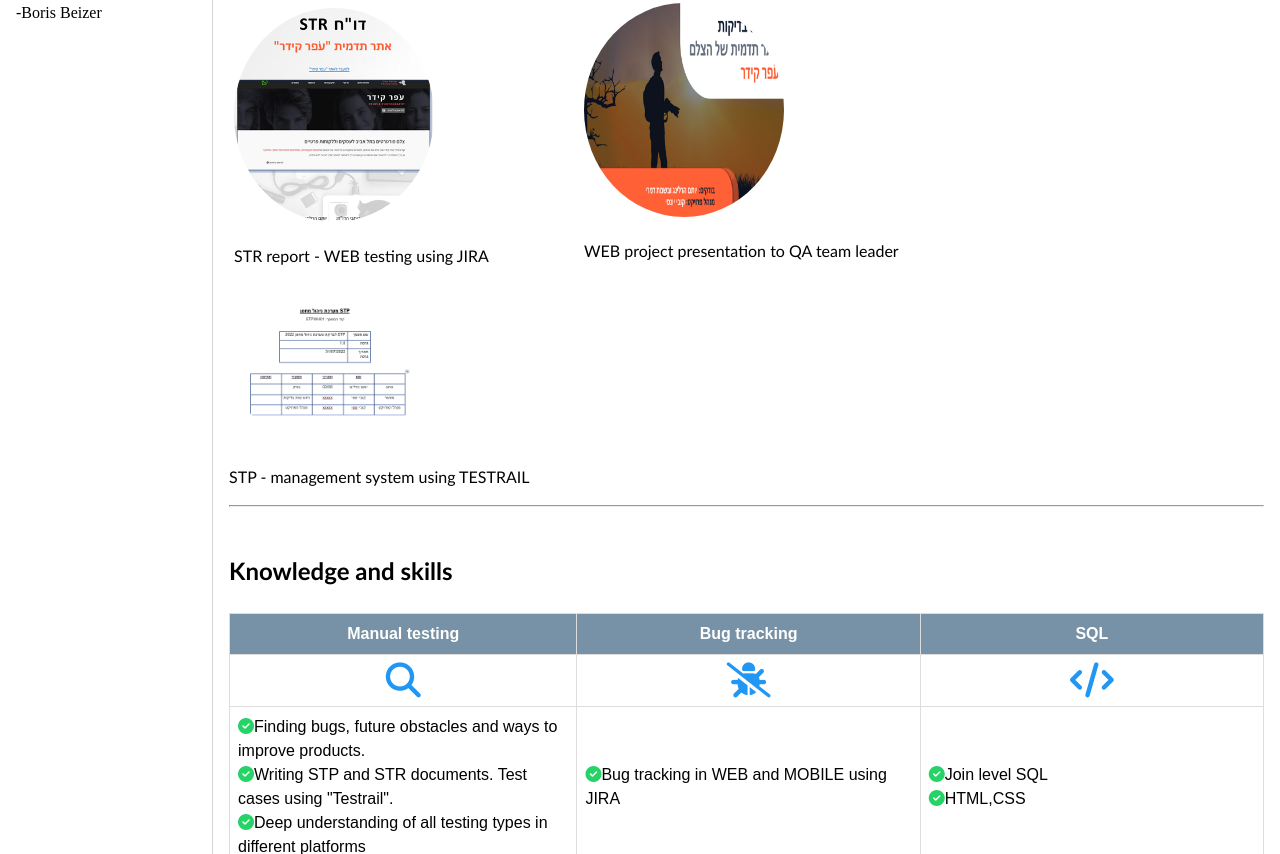
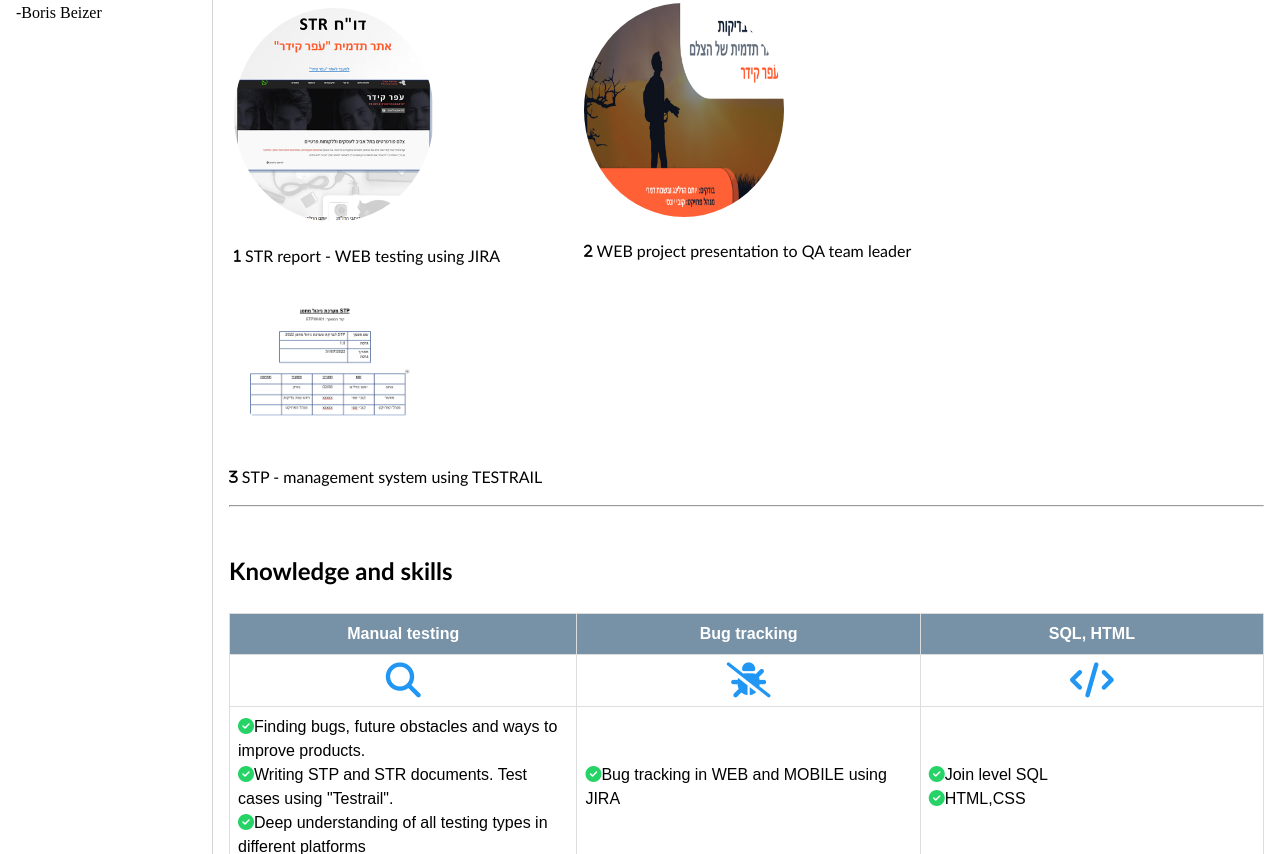
Before and after one commit to yotamherling/newhtml, a plain HTML site: page index.html in a window 1280 px wide. Shown: the part 461-1315 px from the top of the page. Drawn offline with Linux system fonts and the light colour scheme.

Commit message:
Add files via upload

```diff
--- a/index.html
+++ b/index.html
@@ -149,6 +149,7 @@
 <p>Hi, nice to meet you <i class="fa-regular fa-face-smile fa-fw"></i><br>
   My name is Yotam Herling I'm 29 years old from Ramat-gan and if you are reading that text i'm probably applying for a QA position in your organization. The purpose of my website is to present you with examples of projects i've done in my studies and to showcase my abilities as a member of a QA team.
   <BR>
+
 </p>
 <hr>
 
@@ -161,22 +162,22 @@ Click the image to download the project.</p>
   <div class="column">
 <a href="STR - יותם ובשמת - אתר עפר קידר.pdf" download target="_blank" rel="noopener noreferrer">
 <img src="str link img.png" alt="Avatar" style="width:200px"></a>
-<p>STR report - WEB testing using JIRA</p>
+<p><i class="fa-solid fa-1 fa-sm"></i> STR report - WEB testing using JIRA</p>
 </div>
 <a href="מצגת פרויקט WEB -  יותם ובשמת - אתר עפר קידר.pdf" download target="_blank" rel="noopener noreferrer">
 <img src="str powerpoint link img.png" alt="Avatar" style="width:200px"></a>
-<p>WEB project presentation to QA team leader</p>
+<p><i class="fa-solid fa-2 fa-sm"></i> WEB project presentation to QA team leader</p>
  </div>
  <a href="STP מערכת ניהול מחסן.docx" download target="_blank" rel="noopener noreferrer">
 <img src="STP IMG LINK.png" alt="Avatar" style="width:200px"></a>
-<p>STP - management system using TESTRAIL</p>
+<p><i class="fa-solid fa-3 fa-sm"></i> STP - management system using TESTRAIL</p>
 <hr>
 <br>
 <h2 id="skills">Knowledge and skills</h2>
 <table width="400px"><tr>
 <th>Manual testing</th>
 <th>Bug tracking</th>
-<th>SQL</th>
+<th>SQL, HTML</th>
 </tr>
 <tr>
 <td width="100px"><i class="fas fa-magnifying-glass" style="color:#2196F3"> </i></td>
```
Also changed, not shown: 1.svg (added), 2.svg (added), 3.svg (added).
